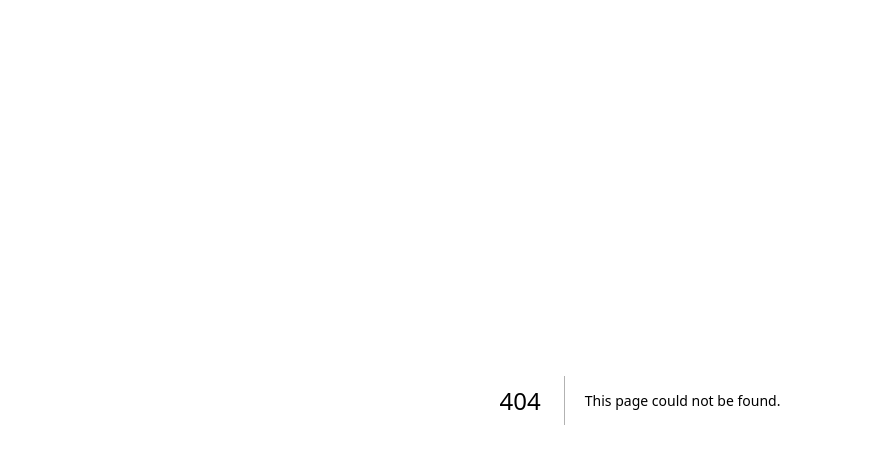
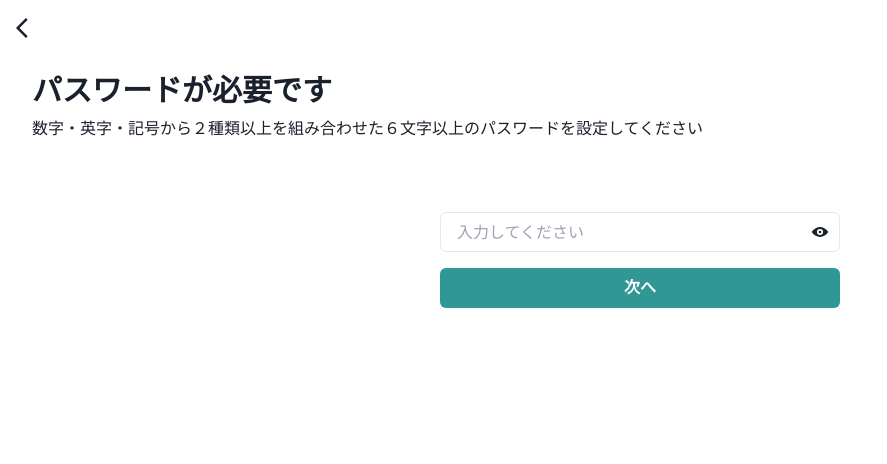
Before and after one commit to Roseu7/geek0623, a Next.js app: page /login/mail/password in a window 1280 px wide. Before the commit this address had no page. Shown: the top 464 px of the page, without its empty margins (0-887 px from the left). Built offline with nearby package versions, Linux system fonts and the light colour scheme.

Commit message:
パスワードの設定画面の完成

```diff
--- /dev/null
+++ b/src/app/login/mail/password/page.tsx
@@ -0,0 +1,71 @@
+"use client";
+import { SetStateAction, useState } from "react";
+import {
+  Input,
+  InputGroup,
+  InputRightElement,
+  IconButton,
+  Stack,
+  Button,
+  Box,
+  Heading,
+  Text,
+} from "@chakra-ui/react";
+import { ViewIcon, ViewOffIcon } from "@chakra-ui/icons";
+import BackArrow from "@/components/ui/BackArrow"; // カスタムバックアローコンポーネント
+
+// パスワード入力コンポーネント
+export default function PasswordInput() {
+  // パスワードの表示状態と値を管理するステート
+  const [showPassword, setShowPassword] = useState(false);
+  const [password, setPassword] = useState("");
+
+  // パスワードの表示・非表示を切り替える関数
+  const handlePasswordVisibility = () => setShowPassword(!showPassword);
+
+  // パスワードの値を更新する関数
+  const handlePasswordChange = (e: {
+    target: { value: SetStateAction<string> };
+  }) => setPassword(e.target.value);
+
+  // パスワード送信処理（ダミー）
+  const handleSubmit = () => console.log("Password submitted:", password);
+
+  return (
+    <>
+      <BackArrow />
+      <Box marginX={8} marginTop={8}>
+        <Stack spacing={2}>
+          <Heading as="h1" size="lg">
+            パスワードが必要です
+          </Heading>
+          <Text marginBottom={4}>
+            数字・英字・記号から２種類以上を組み合わせた６文字以上のパスワードを設定してください
+          </Text>
+        </Stack>
+      </Box>
+      <Stack spacing={4} maxW="md" mx="auto" mt={8} p={6} rounded="md">
+        <InputGroup>
+          <Input
+            type={showPassword ? "text" : "password"}
+            placeholder="入力してください"
+            value={password}
+            onChange={handlePasswordChange}
+            rounded="md"
+          />
+          <InputRightElement>
+            <IconButton
+              aria-label={showPassword ? "Hide password" : "Show password"}
+              icon={showPassword ? <ViewOffIcon /> : <ViewIcon />}
+              onClick={handlePasswordVisibility}
+              variant="ghost"
+            />
+          </InputRightElement>
+        </InputGroup>
+        <Button colorScheme="teal" onClick={handleSubmit}>
+          次へ
+        </Button>
+      </Stack>
+    </>
+  );
+}
```
